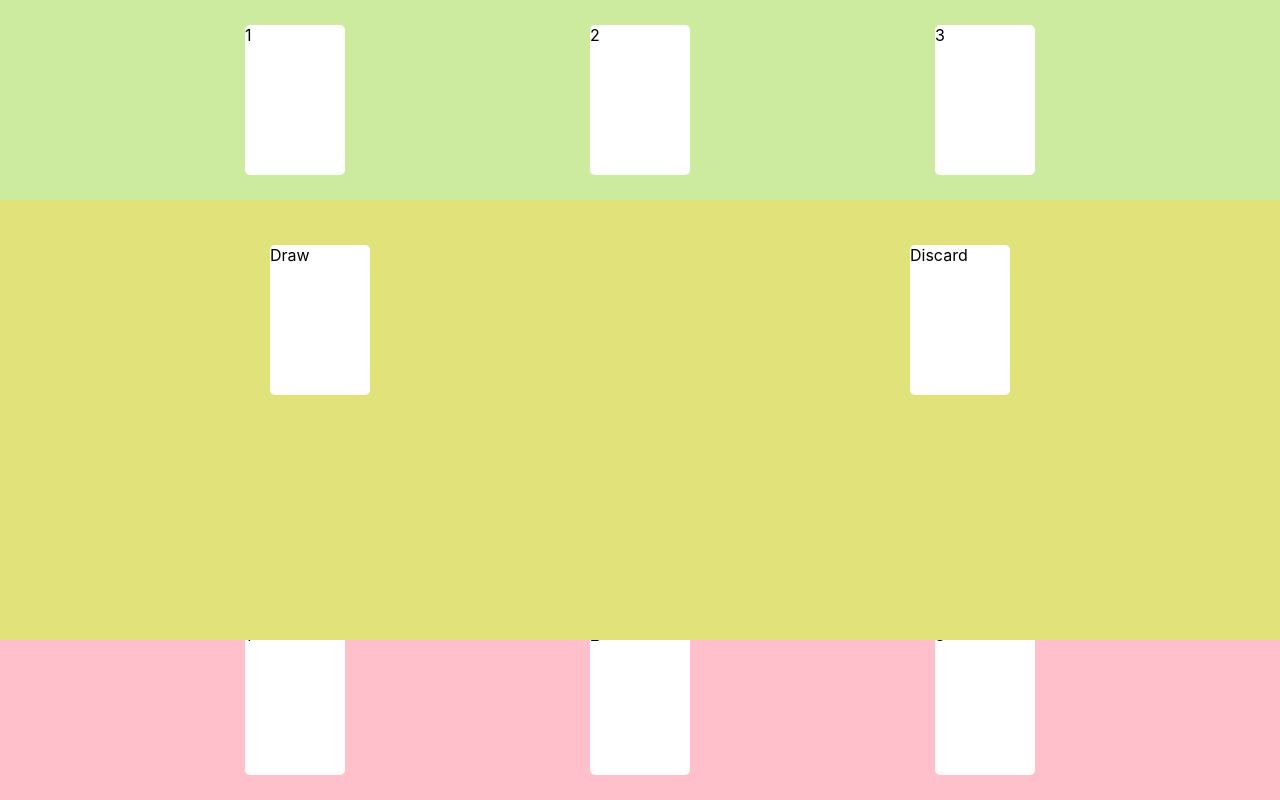
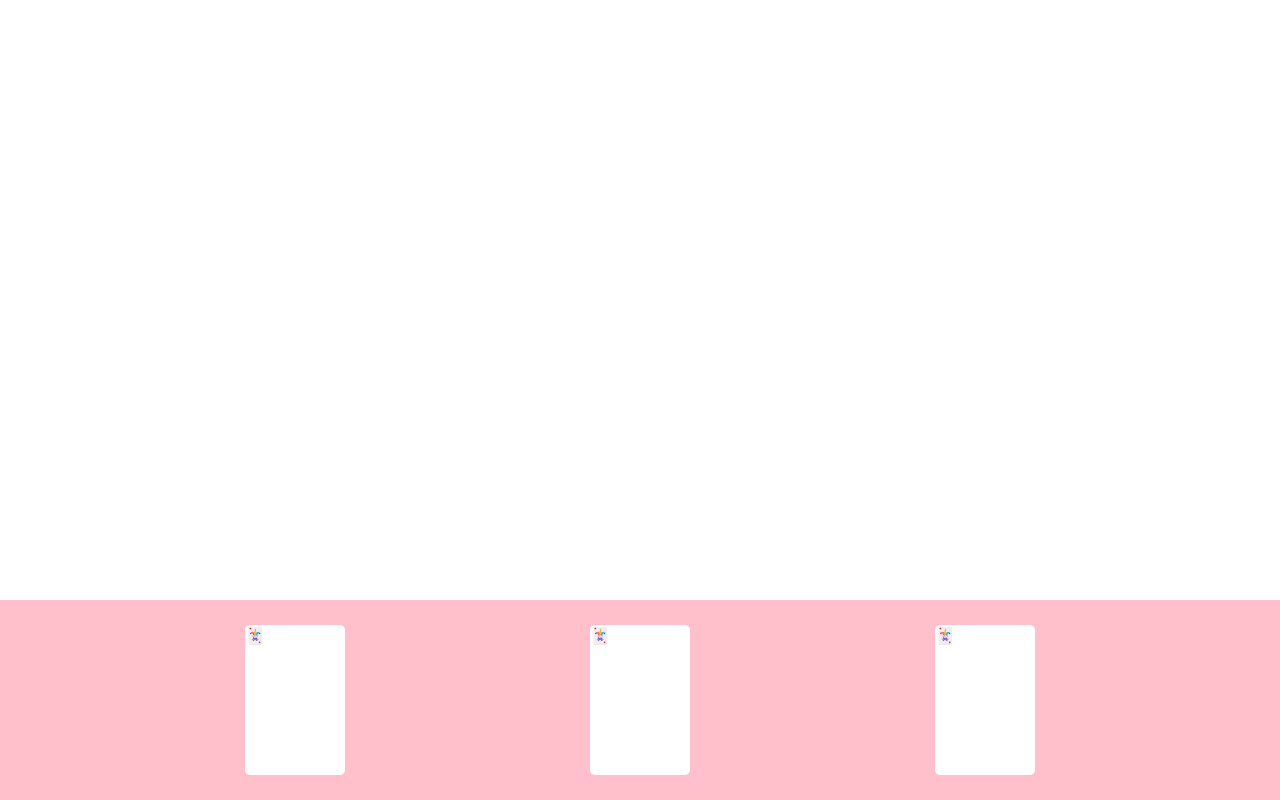
Before and after one commit to wsvoboda/SH_Palace, a React (Create React App) app in the folder shithead/: page / in a window 1280 px wide. Built offline with nearby package versions, Linux system fonts and the light colour scheme.

Commit message:
going through dnd tutorial

```diff
--- a/shithead/src/App.js
+++ b/shithead/src/App.js
@@ -1,10 +1,15 @@
 import "./App.css";
 import GameBoard from "./components/GameBoard";
+import Card from "./components/Card";
+import CardHolder from "./components/CardHolder";
 
 function App() {
   return (
     <div className="App">
-      <GameBoard />
+      {/* <GameBoard /> */}
+      <CardHolder>
+        <Card />
+      </CardHolder>
     </div>
   );
 }
--- /dev/null
+++ b/shithead/src/components/Card.jsx
@@ -0,0 +1,9 @@
+import React from 'react'
+
+export default function Card() {
+    return (
+        <div>
+            🃏
+        </div>
+    )
+}
--- /dev/null
+++ b/shithead/src/components/CardHolder.jsx
@@ -0,0 +1,13 @@
+import React from 'react'
+
+export default function CardHolder({children}) {
+    return (
+        <div>
+            <div className="player-1-home-cards">
+                <div className="player1-card">{children}</div>
+                <div className="player1-card">{children}</div>
+                <div className="player1-card">{children}</div>
+            </div>
+        </div>
+    )
+}
```
Also changed, not shown: shithead/src/components/GameBoard.jsx (+3 -4 lines).
